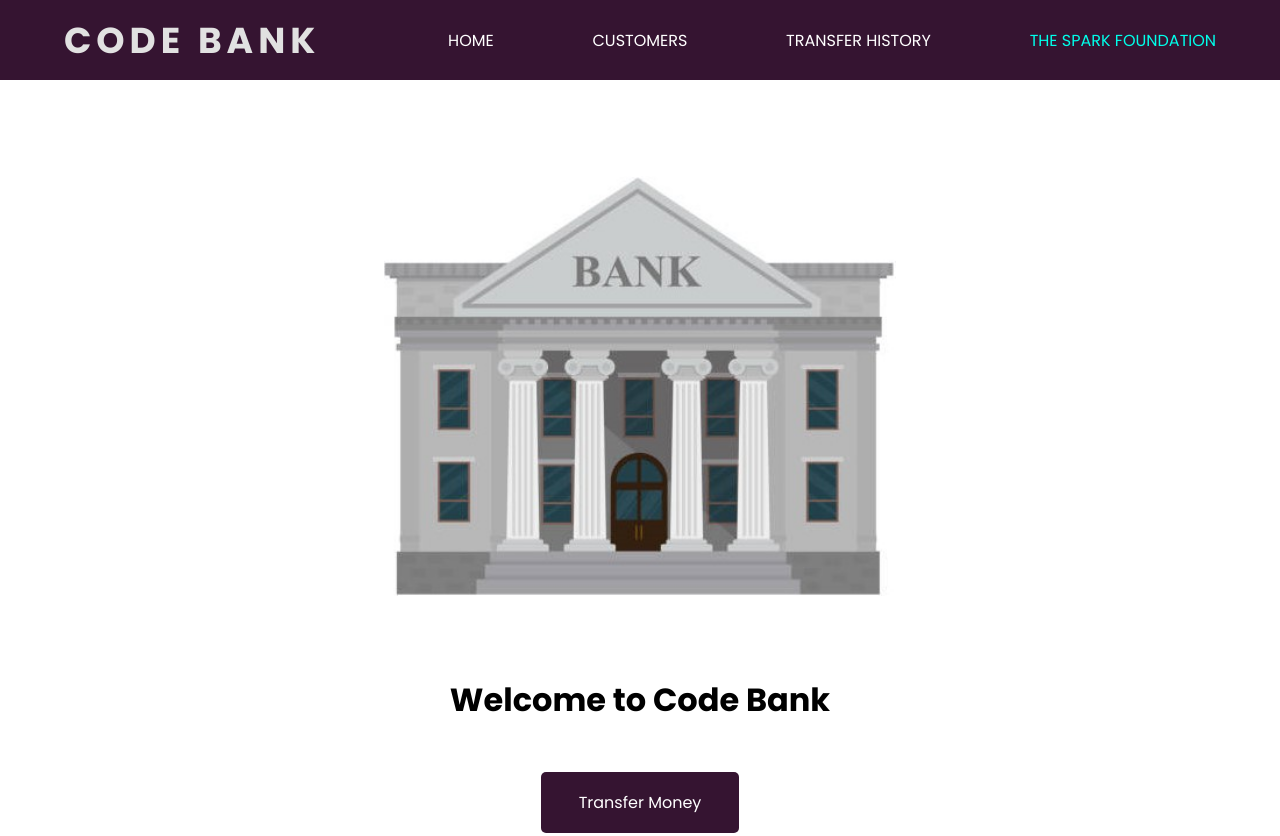
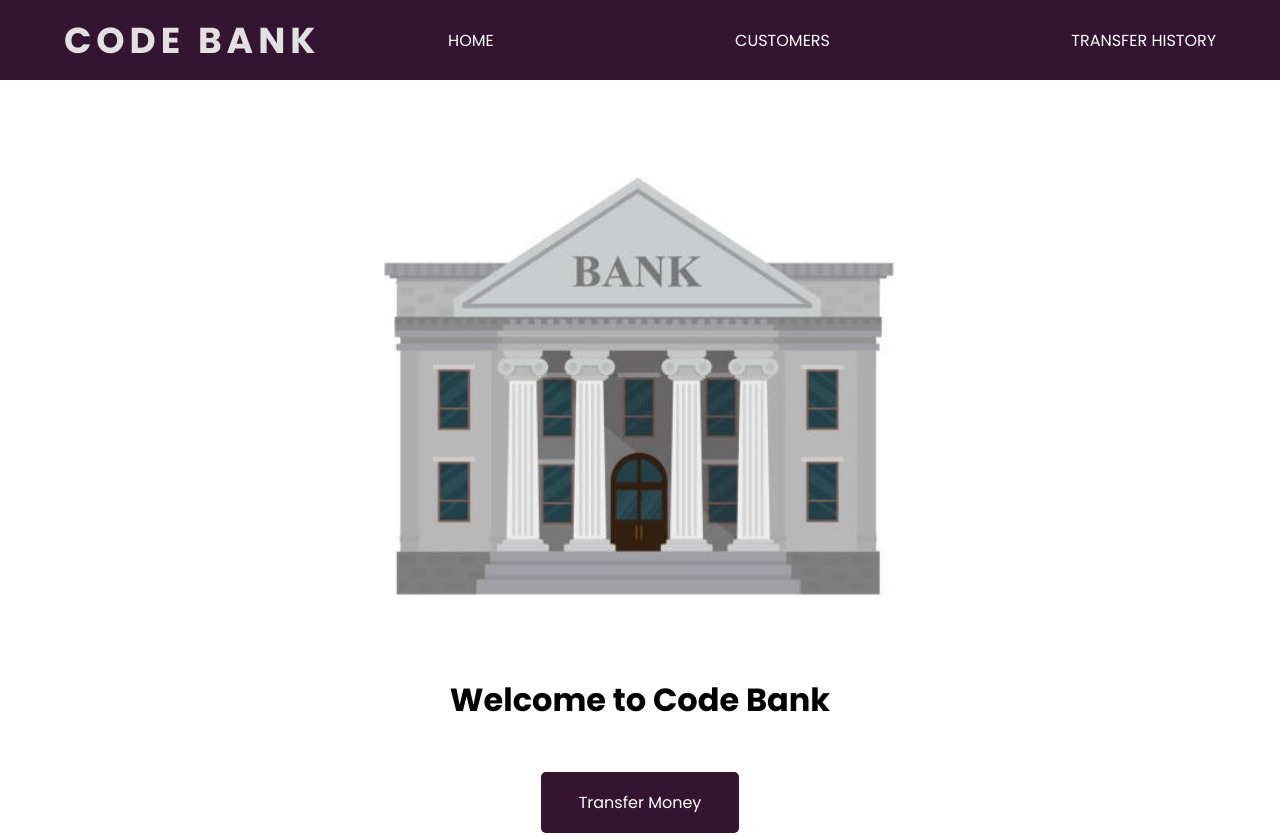
Before and after one commit to RajMhatre20/basic-banking-system, a website: page views/index.html in a window 1280 px wide. Shown: the top 836 px of the page. Drawn offline with Linux system fonts and the light colour scheme; files that its build step writes are made by us from their sources; files whose address does not match are found by name.

Commit message:
removed spark foundation

```diff
--- a/package.json
+++ b/package.json
@@ -5,7 +5,8 @@
   "main": "index.js",
   "scripts": {
     "test": "echo \"Error: no test specified\" && exit 1",
-    "start": "node app.js"
+    "start": "node app.js",
+    "dev": "nodemon app.js"
   },
   "author": "Raj Mhatre",
   "license": "ISC",
--- a/views/index.html
+++ b/views/index.html
@@ -18,13 +18,6 @@
           <li><a href="/">Home</a></li>
           <li><a href="/customers">Customers</a></li>
           <li><a href="/transferhistory">Transfer History</a></li>
-          <li id="internship">
-            <a
-              target="_blank"
-              href="https://www.thesparksfoundationsingapore.org/"
-              >The Spark Foundation</a
-            >
-          </li>
         </ul>
         <div class="burger">
           <div class="line1"></div>
```
Also changed, not shown: views/customers.html (+0 -2 lines), views/history.html (+0 -2 lines), views/selecteduser.html (+1 -2 lines), 1 other file.
